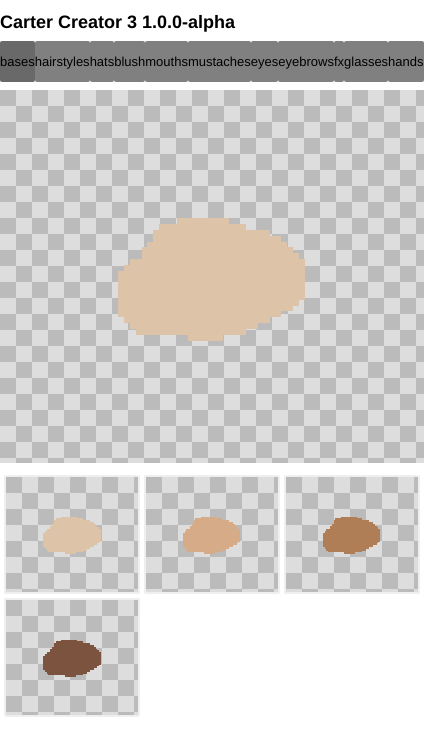
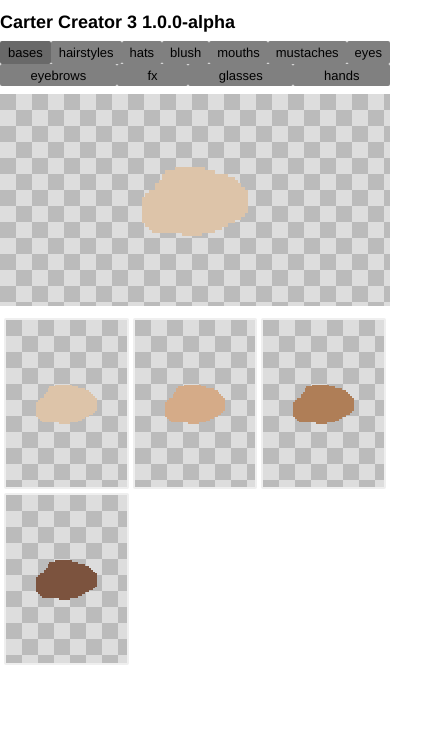
Before and after one commit to maffiemaffie/carter-creator-3, a React (Vite) app: page / in a window 390 px wide. Shown: the top 756 px of the page, 424 px wide, since content can reach past the window. Built offline with nearby package versions, Linux system fonts and the light colour scheme; a web font is replaced by a local one.

Commit message:
fix weird scaling on mobile

```diff
--- a/src/App.css
+++ b/src/App.css
@@ -264,9 +264,15 @@ nav > button:before {
     display: none;
   }
 
+  nav {
+    flex-flow: row wrap;
+  }
+
   nav > button {
     flex: initial;
     flex-grow: 1;
+    padding: 1vw;
+    box-sizing: border-box;
   }
 
   #carter-builder {
@@ -276,12 +282,13 @@ nav > button:before {
       "carter"
       "book";
 
-    grid-template-columns: 1fr;
-    grid-template-rows: auto auto 1fr 1fr;
+    grid-template-columns: 100vw;
+    grid-template-rows: auto auto 2fr 5fr;
+
+    width: 100vw;
   }
 
-  #main-carter {
-    width: 100%;
-    height: 100%;
+  legend {
+    font-size: small;
   }
 }
```
